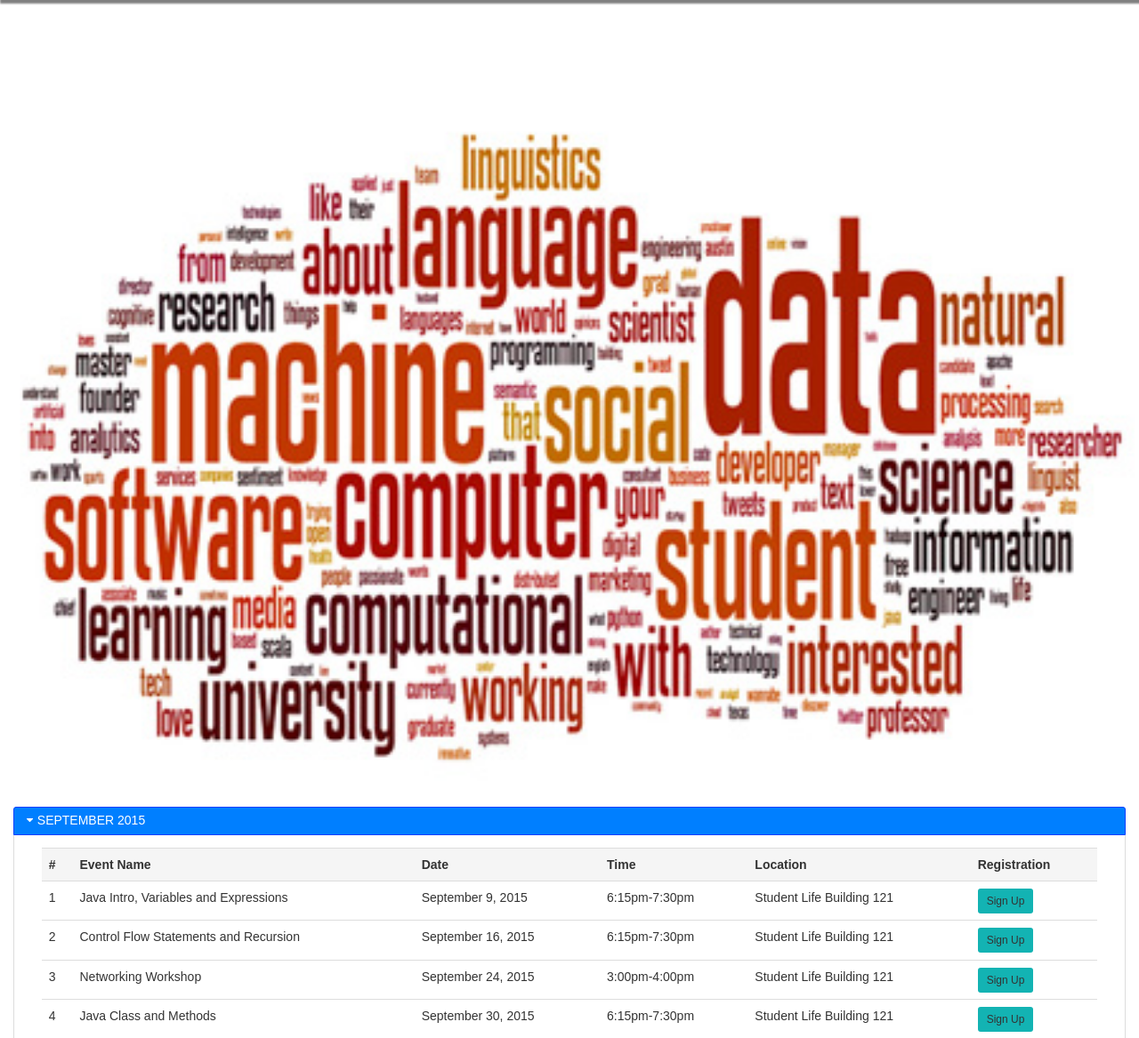
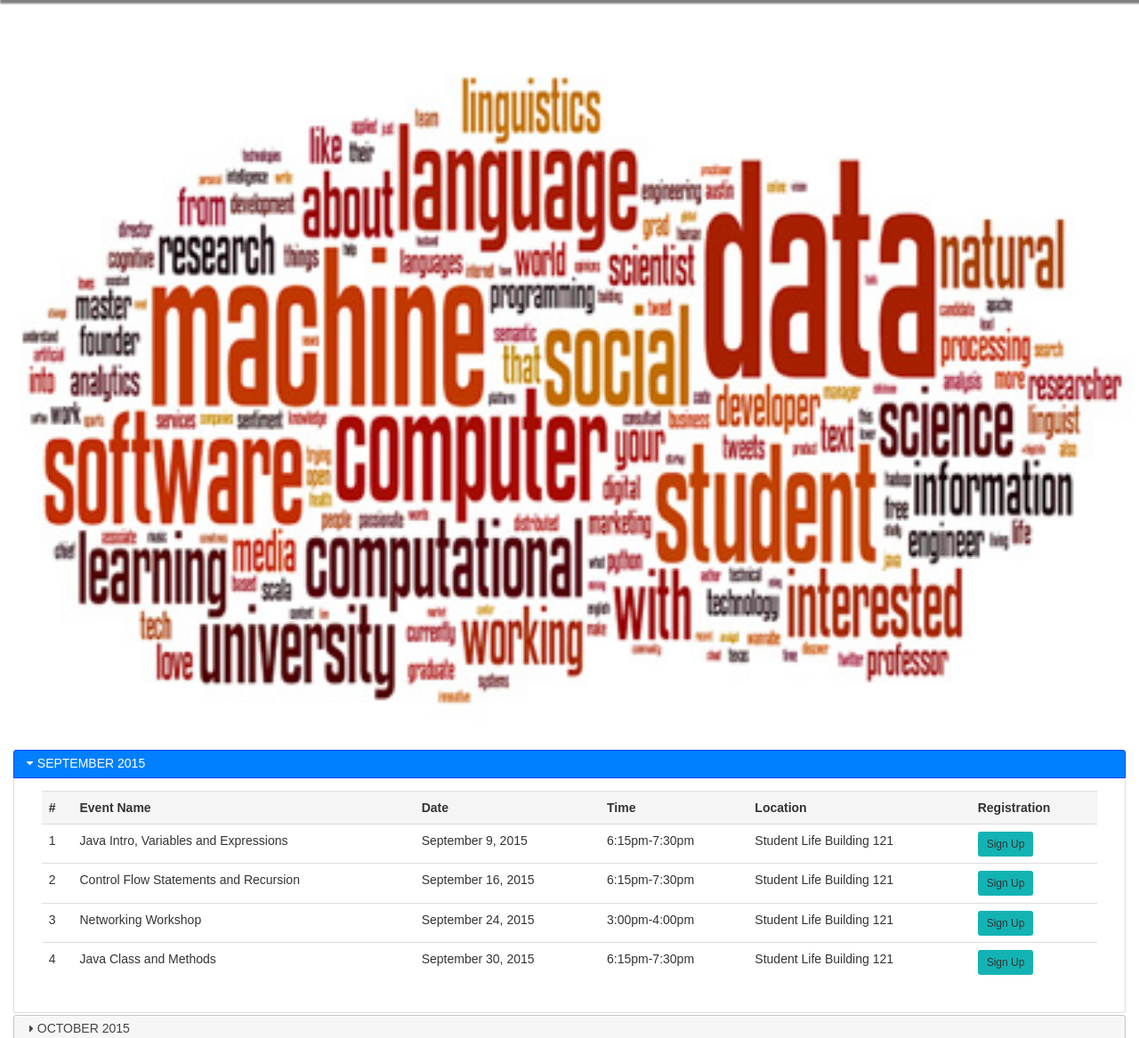
Before and after one commit to Carolvgonzalez/nsbe-site, a PHP site: page /events.php in a window 1280 px wide. Shown: the part 86-1253 px from the top of the page at 89% size. Run offline with PHP 8.4, Linux system fonts and the light colour scheme; some libraries are stand-ins or nearby versions.

Commit message:
fixed image

```diff
--- a/css/main.css
+++ b/css/main.css
@@ -303,7 +303,7 @@ letter-spacing: 2px;
 }
 
 #an {
-    margin-top: 15%;
+    margin-top: 10%;
     width: 100%;
     opacity: 1.0;
 
```
